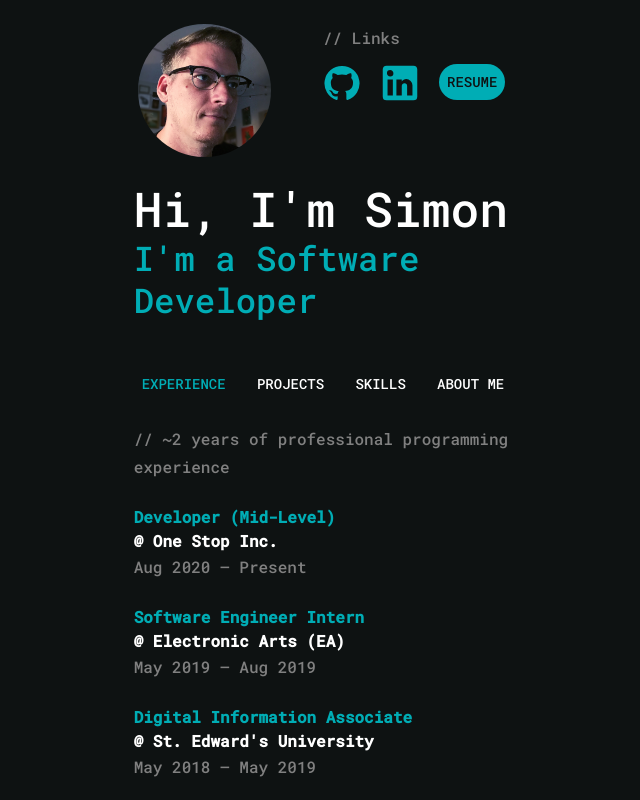
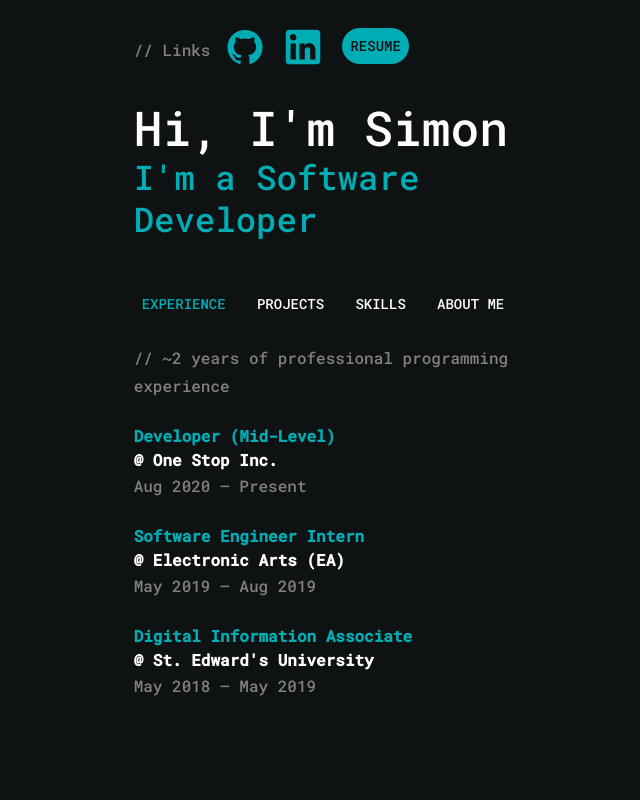
Before and after one commit to gohls/my-new-website, a React (Create React App) app in the folder client/: page /experience in a window 1280 px wide. Shown: the whole page, without its empty margins (317-957 px from the left). Built offline with nearby package versions, Linux system fonts and the light colour scheme; no server answers.

Commit message:
Update: removed profile pic

```diff
--- a/client/src/Root.tsx
+++ b/client/src/Root.tsx
@@ -63,26 +63,23 @@ class Root extends React.Component<{}> {
             {isMobile ? null : <Grid item xs={4} />}
             <Grid item xs={isMobile ? 12 : 4} >
               <Grid container >
-                <Grid item xs={6} >
-                  <Box mt={3} mr={3} >
-                    <div id="me">
-                      <img src={process.env.PUBLIC_URL + '/img/me.jpg'} />
-                    </div>
-                  </Box>
-                </Grid>
-                <Grid item xs={6}>
-                  <Box mt={3} mr={3}>
-                    <Box mb={1} mr={3}>
-                      <Typography variant="subtitle1">
-                            // Links
-                      </Typography>
-                    </Box>
+
+                <Grid item xs={12}>
+                  <Box mt={3} ml={3} mr={3} >
+                    {/* <Box mb={1} mr={3}> */}
+
+                    {/* </Box> */}
                     <Grid
                       container
                       direction="row"
                       justifyContent="bottom"
                       alignItems="center"
                       spacing={2}>
+                      <Grid item>
+                        <Typography variant="subtitle1">
+                            // Links
+                        </Typography>
+                      </Grid>
                       <Grid item>
                         <Link href="https://github.com/gohls" target="_blank" rel="noreferrer">
                           <GitHubIcon style={{ fontSize: 38, color: "#00adb5" }} />
```
